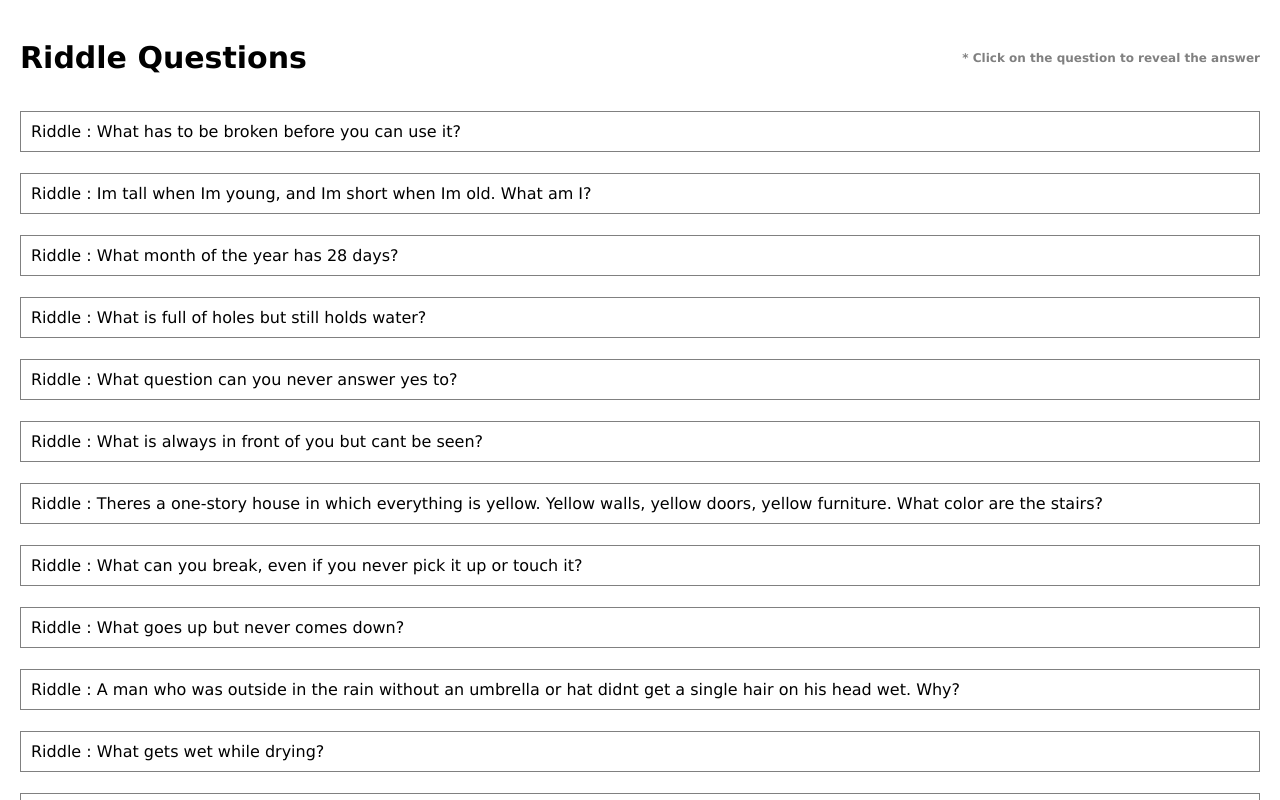
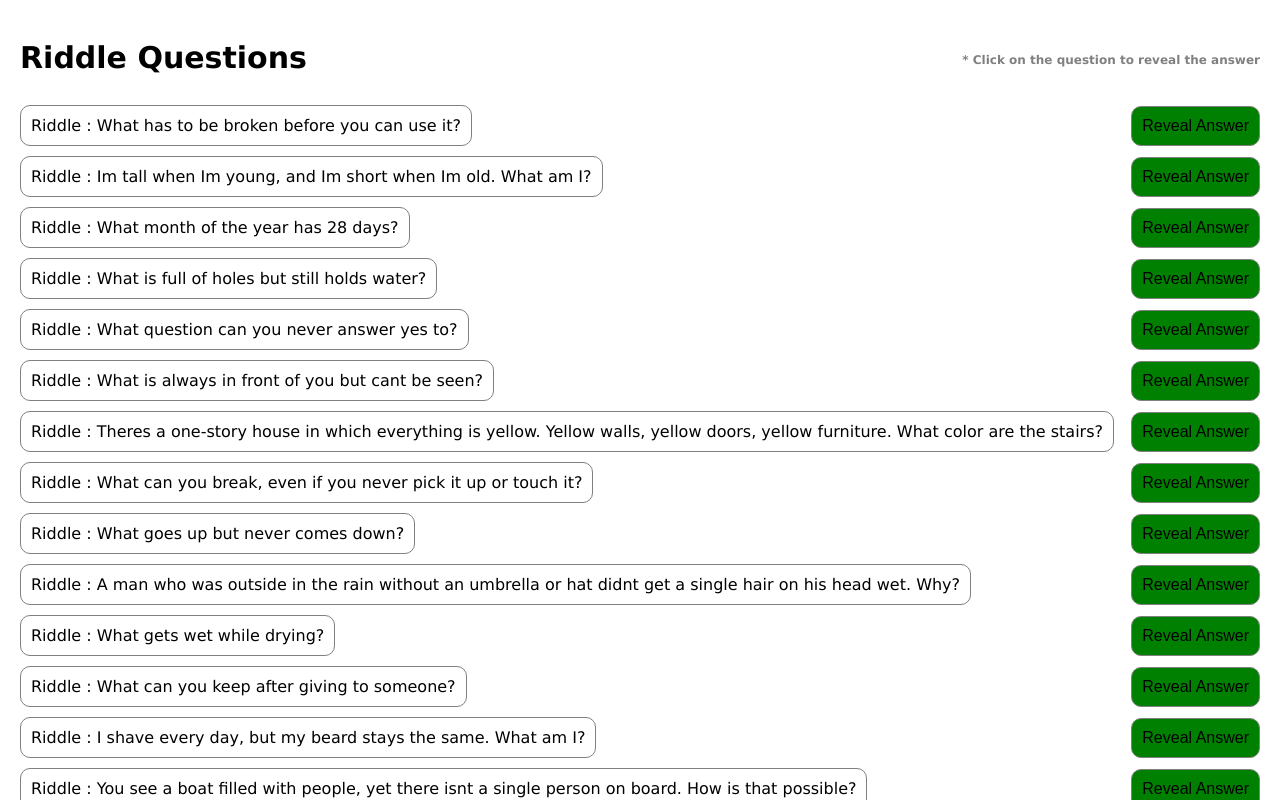
Before and after one commit to vanamuthuV/react-basics, a React (Vite) app: page / in a window 1280 px wide. Shown: the top 800 px of the page. Built offline with nearby package versions, Linux system fonts and the light colour scheme.

Commit message:
First Sub Commit

```diff
--- a/src/Exercise - 03/Conditional Rendering 2/Riddle.css
+++ b/src/Exercise - 03/Conditional Rendering 2/Riddle.css
@@ -15,6 +15,7 @@
     font-size : 30px;
     font-style: bold;
     font-family: Verdana, Geneva, Tahoma, sans-serif;
+    margin-bottom : 25px;
 }
 
 .Header > h5 {
@@ -28,6 +29,8 @@
     font-size: 16px;
     cursor: pointer;
     margin-bottom : 5px;
+    border-radius: 10px;
+    margin-top : 5px;
 }
 
 .P2 {
@@ -36,9 +39,26 @@
     font-size : 14px;
     color : rgb(112, 105, 105);
     margin-top : 5px;
+    border-radius: 10px;
 }
 
 body {
     padding : 20px;
     font-family: Verdana, Geneva, Tahoma, sans-serif;
 }
+
+.Answer-Div {
+    display: flex;
+    flex-direction: row;
+    justify-content: space-between;
+    align-items: center;
+}
+
+.Answer-Div > button{
+    padding : 10px;
+    background-color: green;
+    border : 1px solid gray;
+    border-radius: 10px;
+    font-size: 16px;
+    cursor: pointer;
+}
--- a/src/Exercise - 03/Conditional Rendering 2/Riddle.jsx
+++ b/src/Exercise - 03/Conditional Rendering 2/Riddle.jsx
@@ -9,23 +9,11 @@ export const Render = () => {
     const [data, setData] = useState(RiddleData)
 
     const Reveal = (id) => {
-        console.log(id)
-        setData(prev => {
-            const newArray = []
-            for (let i = 0; i < prev.length; i++) {
-                if (prev[i].id === id) {
-                    const newValue = {
-                        ...prev[i],
-                        isShown : !prev[i].isShown
-                    }
-                    console.log(newValue)
-                    newArray.push(newValue)
-                } else {
-                    newArray.push(prev[i])
-                }
-            }
-            return newArray
-        })
+      setData((prev) => {
+        return prev.map((item) => {
+          return item.id === id ? { ...item, isShown: !item.isShown } : item;
+        });
+      });
     }
 
     return (
--- a/src/Exercise - 03/Conditional Rendering 2/RiddleBody.jsx
+++ b/src/Exercise - 03/Conditional Rendering 2/RiddleBody.jsx
@@ -2,9 +2,14 @@ import React from "react";
 
 export const Riddle = (props) => {
     return (
-        <div>
-            <p className="P1" onClick={() => props.handleclick(props.id)}>Riddle : {props.Question }</p>
-            {props.isShown ? <p className="P2" >Answer : {props.Answer}</p> : "" }
+      <div>
+        <div className="Answer-Div">
+          <p className="P1">Riddle : {props.Question}</p>
+          <button onClick={() => props.handleclick(props.id)}>
+            Reveal Answer
+          </button>
         </div>
-    )
+        {props.isShown && <p className="P2">Answer : {props.Answer}</p>}
+      </div>
+    );
 }
```
